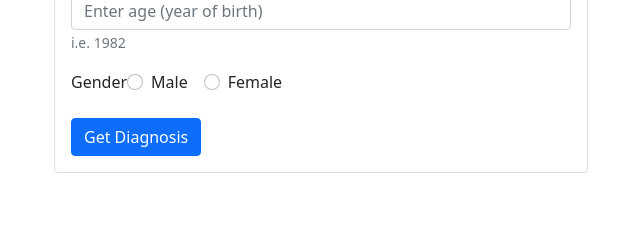
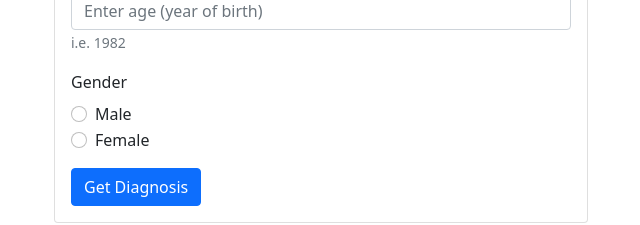
Before and after one commit to adrianberriel/apimedic, a React (Create React App) app in the folder app/: page /symptoms in a window 1280 px wide. Shown: the part 200-425 px from the top of the page, without its empty margins (319-959 px from the left). Built offline with nearby package versions, Linux system fonts and the light colour scheme; no server answers.

Commit message:
added field to the form

```diff
--- a/app/src/App.js
+++ b/app/src/App.js
@@ -12,9 +12,7 @@ function App() {
         </div>
         <div className="container mt-3">
           <Switch>
-            {/*<Route exact path={["/", "/home"]} component={Home} />*/}
-            <Route exact path="/login" component={Login} />
-            {/*<Route exact path="/register" component={Register} />*/}
+            <Route exact path={["/", "/login"]} component={Login} />
             <Route exact path="/symptoms" component={Symptoms} />
             {/*<Route path="/user" component={BoardUser} />*/}
             {/*<Route path="/mod" component={BoardModerator} />*/}
--- a/app/src/components/Login.js
+++ b/app/src/components/Login.js
@@ -27,7 +27,7 @@ export default function Login() {
 
     return (
         <Container>
-            <Row>
+            <Row xs={2} className="justify-content-sm-center">
                 <Col>
                     <Card>
                         <Card.Header>
--- a/app/src/components/Symptoms.js
+++ b/app/src/components/Symptoms.js
@@ -22,10 +22,6 @@ export default function Symptoms() {
                 });
     }, []);
 
-    // const handleSelect = (e) => {
-    //     setSymptom(e)
-    // }
-
     const onSubmit = data => {
         console.log({data});
     }
@@ -42,15 +38,23 @@ export default function Symptoms() {
                             <Form onSubmit={handleSubmit(onSubmit)} onReset={reset}>
                                 <Form.Group className="mb-3" controlId="formSymptom">
                                     <Form.Label>Symptom</Form.Label>
+                                    <Controller
+                                        control={control}
+                                        name="symptom"
+                                        defaultValue=""
+                                        render={({field: {onChange, onBlur, value, ref}}) => (
                                             <DropdownButton
                                                 id="symptoms-dropdown"
                                                 title="Choose a symptom"
-                                        // onSelect={handleSelect}
+                                                ref={ref}
+                                                onSelect={onChange}
                                             >
                                                 {symptomsList?.map(s =>
-                                            <Dropdown.Item eventKey={s.ID}>{s.Name}</Dropdown.Item>
+                                                    <Dropdown.Item key={s.ID} eventKey={s.ID}>{s.Name}</Dropdown.Item>
                                                 )}
                                             </DropdownButton>
+                                        )}
+                                    />
                                 </Form.Group>
 
                                 <Form.Group className="mb-3" controlId="formAge">
@@ -76,24 +80,41 @@ export default function Symptoms() {
                                     <Controller
                                         control={control}
                                         name="gender"
-                                        defaultValue=""
-                                        render={({field: {onChange, onBlur, value, ref}}) => (
-                                            <>
+                                        render={({
+                                                     field: {onChange, onBlur, value, name, ref},
+                                                     fieldState: {invalid, isTouched, isDirty, error},
+                                                     formState,
+                                                 }) => (
                                             <Form.Check
-                                                    inline
-                                                    label="Male"
-                                                    name="gender"
+                                                onBlur={onBlur} // notify when input is touched
+                                                onChange={onChange} // send value to hook form
+                                                ref={ref}
                                                 type="radio"
                                                 id="radio-gender-male"
+                                                value="male"
+                                                label="Male"
+                                                name={name}
                                             />
+                                        )}
+                                    />
+                                    <Controller
+                                        control={control}
+                                        name="gender"
+                                        render={({
+                                                     field: {onChange, onBlur, value, name, ref},
+                                                     fieldState: {invalid, isTouched, isDirty, error},
+                                                     formState,
+                                                 }) => (
                                             <Form.Check
-                                                    inline
-                                                    label="Female"
-                                                    name="gender"
+                                                onBlur={onBlur} // notify when input is touched
+                                                onChange={onChange} // send value to hook form
+                                                ref={ref}
                                                 type="radio"
                                                 id="radio-gender-female"
+                                                value="female"
+                                                label="Female"
+                                                name={name}
                                             />
-                                            </>
                                         )}
                                     />
                                 </Form.Group>
```
Lines whose indentation alone changed are shown as unchanged.
